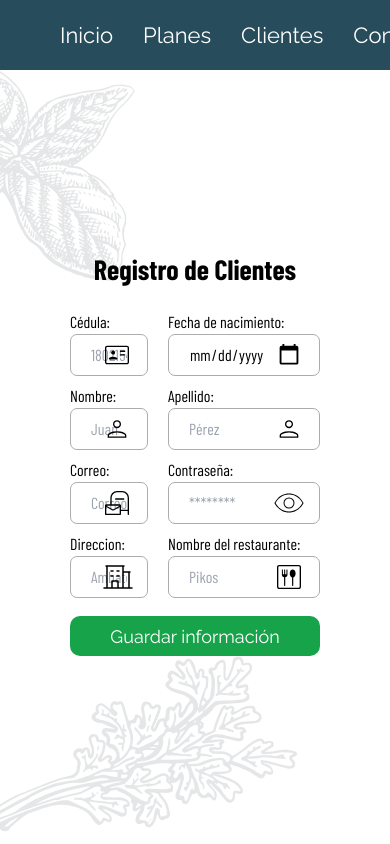
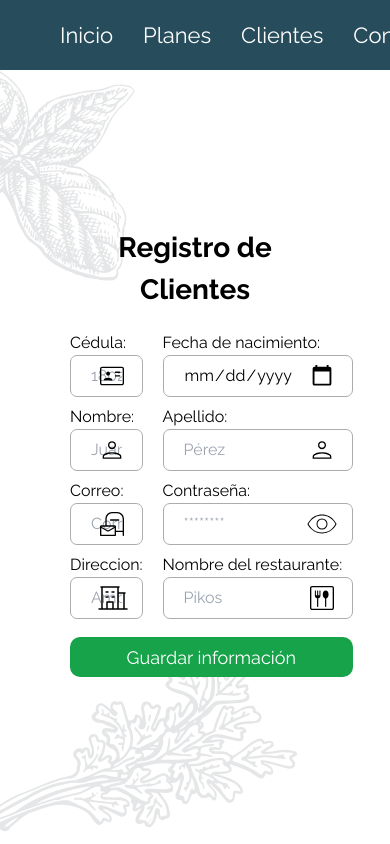
Before and after one commit to PSW-GourtmetGO/GourtmetGo-Web-FrontEnd, a Next.js app: page /registro in a window 390 px wide. Built offline with nearby package versions, Linux system fonts and the light colour scheme; a web font is replaced by a local one.

Commit message:
Correccion diseño pagina registro

```diff
--- a/app/registro/page.scss
+++ b/app/registro/page.scss
@@ -1,5 +1,6 @@
 .contenedorPrincipal{
     .contenedorRegistro{
+        font-family: "Raleway", sans-serif;
         height: 100%;
         padding: 70px 70px 0 70px;
         display: flex;
@@ -19,7 +20,7 @@
                 margin: 20px;
             }
         }
-        .formularioRegistro{
+        .contenedorFormularioRegistro{
             width: 50%;
             height: auto;
             .encabezado{
@@ -28,7 +29,7 @@
                 font-weight: bold;
                 margin-bottom: 20px;
             }
-            .formulario{
+            .formularioRegistro{
                 form{
                     display: grid;
                     grid-template-columns: repeat(2, 1fr);
@@ -49,7 +50,7 @@
             .portadasRegistro{
                 display: none;
             }
-            .formularioRegistro{
+            .contenedorFormularioRegistro{
                 width: 100%;
             }
         }
--- a/app/registro/page.tsx
+++ b/app/registro/page.tsx
@@ -88,13 +88,13 @@ function RegisterPage() {
 
           </div>
         </div>
-        <div className="formularioRegistro">
+        <div className="contenedorFormularioRegistro">
           <div className="encabezado">
             <h1>
               Registro de Clientes
             </h1>
           </div>
-          <div className="formulario">
+          <div className="formularioRegistro">
             <form className="" onSubmit={handleSubmit(onSubmit)}>
               <div>
                 <label htmlFor="cedula">Cédula: </label>
```
